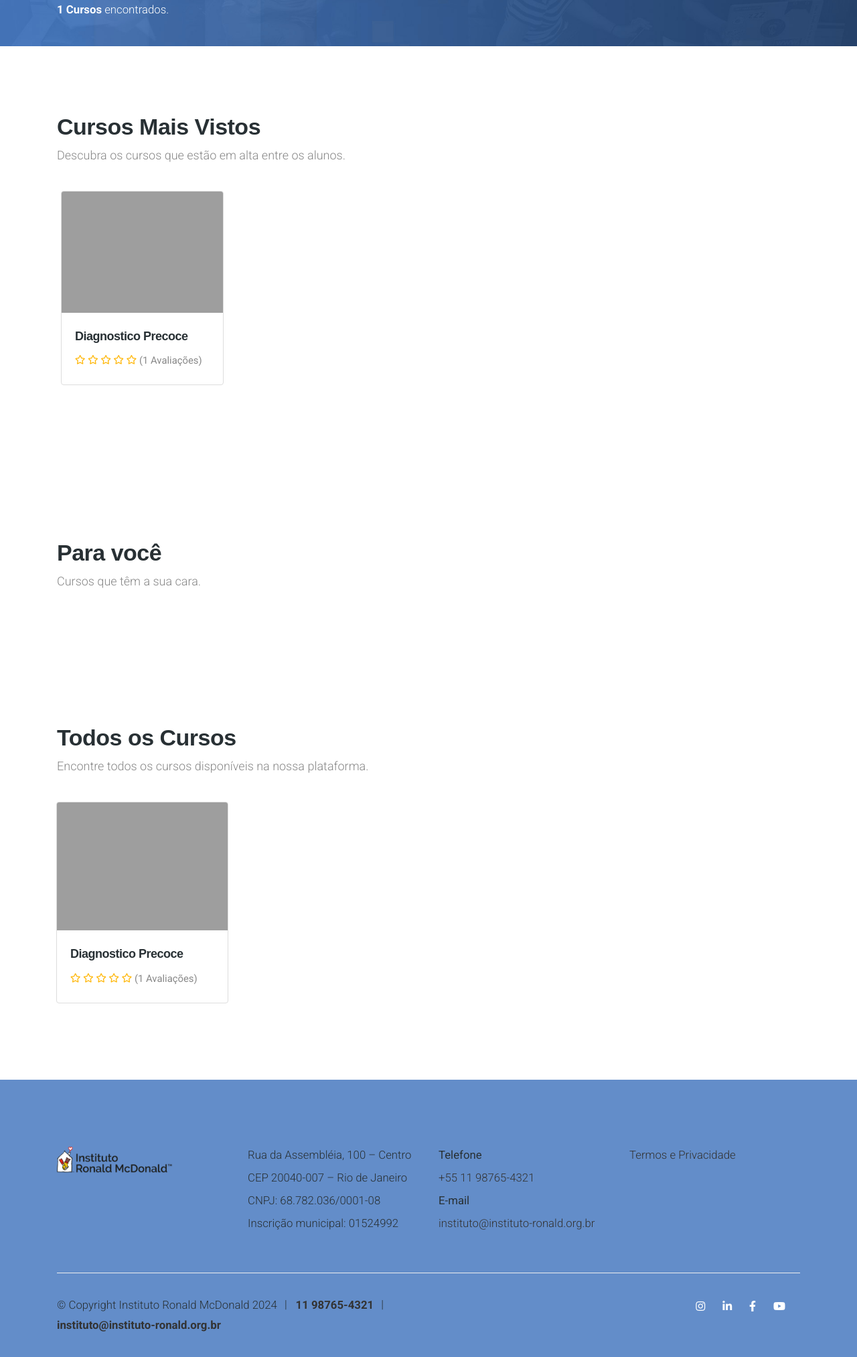
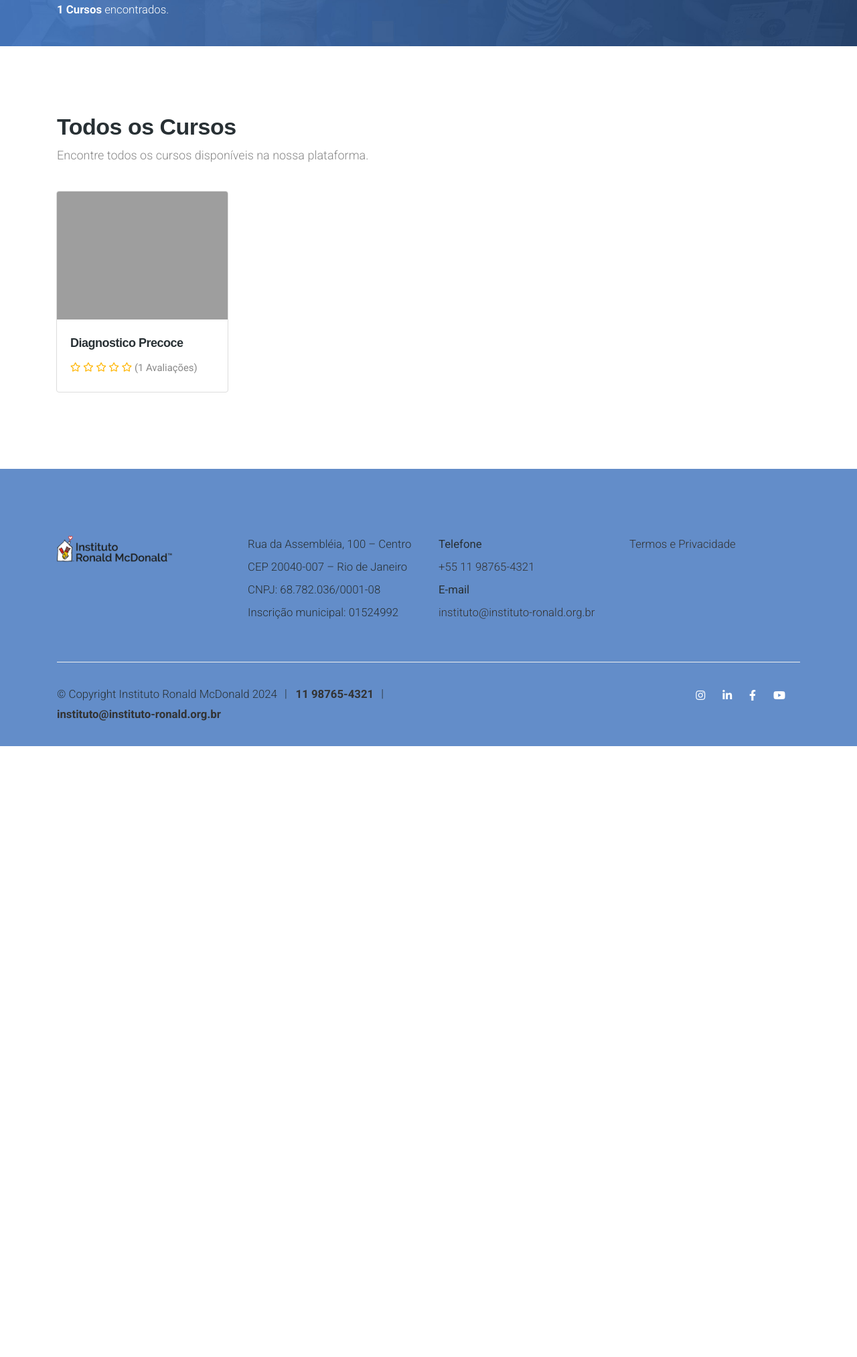
Before and after one commit to CaioLavorato/Instituto_backend, a Django app: page /cursos/ in a window 1280 px wide. Shown: the part 233-2259 px from the top of the page at 67% size. After the commit the page ends 1347 px from the top, so only its background shows below. Run offline with Django 5.2, Linux system fonts and the light colour scheme; a user stored in the database is signed in; data comes from the database, SQL or seed files in the repository; data that the repository does not hold is empty; some libraries are stand-ins or nearby versions; some web fonts are replaced; grey boxes are pictures that could not be loaded.

Commit message:
Correção Apontamentos

```diff
--- a/curso/templates/cursos.html
+++ b/curso/templates/cursos.html
@@ -41,7 +41,7 @@
                     </div>
                 </div>
                 <div class="col-md-6">
-                    <form class="d-flex" role="search" method="get" action="{% url 'cursos' %}">
+                    <form class="d-flex" role="search" method="GET" action="{% url 'cursos' %}">
                         <input class="form-control me-2" type="search" placeholder="Pesquisar Cursos" aria-label="Search" name="search" value="{{ busca }}">
                         <button class="btn btn-md" type="submit"><i class="fa fa-search" aria-hidden="true"></i></button>
                     </form>
@@ -51,7 +51,7 @@
     </section> <!-- END PAGE HERO -->
 
     <!-- Busca (Quando há uma busca) ============================================= -->
-    {% if busca %}
+    {% if busca.exists %}
     <section id="search-results" class="wide-60 courses-section division">
         <div class="container">
             <!-- SECTION TITLE -->
@@ -104,114 +104,11 @@
     </section> <!-- END BUSCA -->
     {% else %}
 
-    <!-- Cursos Mais Vistos ============================================= -->
-    <section id="courses-1" class="wide-100 courses-section division">
-        <div class="container">
-            <!-- SECTION TITLE -->
-            <div class="row">
-                <div class="col-md-12">
-                    <div class="section-title mb-40">
-                        <h4 class="h4-xl">Cursos Mais Vistos</h4>
-                        <p class="p-md">Descubra os cursos que estão em alta entre os alunos.</p>
-                    </div>
-                </div>
-            </div>
-
-            <!-- COURSE BOXES CAROUSEL -->
-            <div class="row courses-grid">
-                {% for curso in cursos_mais_vistos %}
-                <div class="col-md-6 col-lg-4 col-xl-3">
-                    <div class="cbox-1">
-                        <a href="{% url 'cursodetalhe' curso.id %}">
-                            <img class="img-fluid" src="{{ curso.thumb.url }}" alt="{{ curso.titulo }}" />
-                            <div class="cbox-1-txt">
-                                <p class="course-tags">
-                                    <span>{{ curso.categoria.nome }}</span>
-                                    <span>{{ curso.duracao }}</span>
-                                </p>
-                                <h5 class="h5-xs">{{ curso.titulo }}</h5>
-                                <div class="course-rating clearfix">
-                                    {% with curso.media_avaliacoes|default:0 as media_avaliacoes %}
-                                        {% with media_avaliacoes|floatformat:1 as rounded_media %}
-                                            {% for i in "12345" %}
-                                                {% if forloop.counter <= rounded_media|floatformat:0 %}
-                                                    <i class="fas fa-star"></i>
-                                                {% else %}
-                                                    <i class="far fa-star"></i>
-                                                {% endif %}
-                                            {% endfor %}
-                                            {% if rounded_media|floatformat:1|slice:":-1" != rounded_media|floatformat:0 %}
-                                                <i class="fas fa-star-half-alt"></i>
-                                            {% endif %}
-                                        {% endwith %}
-                                    {% endwith %}
-                                    <span>{{ media_avaliacoes|floatformat:1 }} ({{ curso.num_avaliacoes }} Avaliações)</span>
-                                </div>
-                            </div>
-                        </a>
-                    </div>
-                </div>
-                {% endfor %}
-            </div> <!-- END COURSE BOXES CAROUSEL -->
-        </div> <!-- End container -->
-    </section> <!-- END CURSOS MAIS VISTOS -->
-
-    <!-- Para Você ============================================= -->
-    <section id="courses-3" class="wide-60 courses-section division">
-        <div class="container">
-            <!-- SECTION TITLE -->
-            <div class="row">
-                <div class="col-md-12">
-                    <div class="section-title mb-40">
-                        <h4 class="h4-xl">Para você</h4>
-                        <p class="p-md">Cursos que têm a sua cara.</p>
-                    </div>
-                </div>
-            </div>
-
-            <!-- COURSES HOLDER -->
-            <div class="row courses-grid">
-                {% for curso in cursos_para_voce %}
-                <div class="col-md-6 col-lg-4 col-xl-3">
-                    <div class="cbox-1">
-                        <a href="{% url 'cursodetalhe' curso.id %}">
-                            <img class="img-fluid" src="{{ curso.thumb.url }}" alt="{{ curso.titulo }}" />
-                            <div class="cbox-1-txt">
-                                <p class="course-tags">
-                                    <span>{{ curso.categoria.nome }}</span>
-                                    <span>{{ curso.duracao }}</span>
-                                </p>
-                                <h5 class="h5-xs">{{ curso.titulo }}</h5>
-                                <div class="course-rating clearfix">
-                                    {% with curso.media_avaliacoes|default:0 as media_avaliacoes %}
-                                        {% with media_avaliacoes|floatformat:1 as rounded_media %}
-                                            {% for i in "12345" %}
-                                                {% if forloop.counter <= rounded_media|floatformat:0 %}
-                                                    <i class="fas fa-star"></i>
-                                                {% else %}
-                                                    <i class="far fa-star"></i>
-                                                {% endif %}
-                                            {% endfor %}
-                                            {% if rounded_media|floatformat:1|slice:":-1" != rounded_media|floatformat:0 %}
-                                                <i class="fas fa-star-half-alt"></i>
-                                            {% endif %}
-                                        {% endwith %}
-                                    {% endwith %}
-                                    <span>{{ media_avaliacoes|floatformat:1 }} ({{ curso.num_avaliacoes }} Avaliações)</span>
-                                </div>
-                            </div>
-                        </a>
-                    </div>
-                </div>
-                {% endfor %}
-            </div> <!-- END COURSES HOLDER -->
-        </div> <!-- End container -->
-    </section> <!-- END PARA VOCÊ -->
-
+    <!-- Verifique se existem cursos antes de exibir -->
+    {% if todos_cursos.exists %}
     <!-- Todos os Cursos ============================================= -->
     <section id="courses-5" class="courses-section division">
         <div class="container">
-            <!-- SECTION TITLE -->
             <div class="row">
                 <div class="col-md-12">
                     <div class="section-title mb-40">
@@ -220,9 +117,7 @@
                     </div>
                 </div>
             </div>
-
-            <!-- COURSES LIST -->
-            <div class="row">
+            <div class="row courses-grid">
                 {% for curso in todos_cursos %}
                 <div class="col-md-6 col-lg-4 col-xl-3">
                     <div class="cbox-1">
@@ -259,7 +154,10 @@
             </div> <!-- END COURSES LIST -->
         </div> <!-- End container -->
     </section> <!-- END TODOS OS CURSOS -->
-
+    {% else %}
+    <p>Nenhum curso encontrado.</p>
+    {% endif %}
+{% endif %}
     <!-- PAGE PAGINATION ============================================= -->
     <!-- <div class="page-pagination division">
         <div class="container">
@@ -279,6 +177,5 @@
             </div>
         </div>
     </div>  -->
-	{% endif %}
 </div> <!-- END INNER PAGE WRAPPER -->
 {% endblock %}
--- a/curso/views.py
+++ b/curso/views.py
@@ -34,38 +34,36 @@ def login_view(request):
 
     return render(request, 'login.html')
 
+def homepage(request):
+    cursos_mais_vistos = Curso.objects.annotate(
+        media_avaliacoes=Avg('avaliacao__estrelas'),
+        num_avaliacoes=Count('avaliacao')
+    ).order_by('-visualizacoes').prefetch_related('avaliacao')
 
-def homepage(request):
-    # Consulta para obter os cursos mais vistos
-    cursos_mais_vistos = Curso.objects.annotate(
-            media_avaliacoes=Avg('avaliacao__estrelas'),
-            num_avaliacoes=Count('avaliacao')
-        ).order_by('-visualizacoes')[:5].prefetch_related('avaliacao')
-
-    # Consulta para obter os cursos recém-adicionados (ordenados por data de criação)
     cursos_recem_adicionados = Curso.objects.annotate(
-            media_avaliacoes=Avg('avaliacao__estrelas'),
-            num_avaliacoes=Count('avaliacao')
-        ).order_by('-data_criacao')[:5].prefetch_related('avaliacao')
+        media_avaliacoes=Avg('avaliacao__estrelas'),
+        num_avaliacoes=Count('avaliacao')
+    ).order_by('-data_criacao').prefetch_related('avaliacao')
 
     context = {
-            'cursos_mais_vistos': cursos_mais_vistos,
-            'cursos_recem_adicionados': cursos_recem_adicionados,
+        'cursos_mais_vistos': cursos_mais_vistos,
+        'cursos_recem_adicionados': cursos_recem_adicionados,
     }
 
     return render(request, "homepage.html", context)
 
 
+
 @login_required
 def cursos(request):
     try:
-        # Obter o termo de pesquisa
         busca = request.GET.get('search', '')
+        print(f"Termo de busca: '{busca}'")
 
-        # Filtrar cursos pelo nome, se o termo de busca estiver presente
         if busca:
             todos_cursos = Curso.objects.filter(
-                Q(titulo__icontains=busca) | Q(categoria__nome__icontains=busca)
+                Q(titulo__icontains=busca) |
+                Q(descricao__icontains=busca)
             ).annotate(
                 media_avaliacoes=Avg('avaliacao__estrelas'),
                 num_avaliacoes=Count('avaliacao')
@@ -76,52 +74,27 @@ def cursos(request):
                 num_avaliacoes=Count('avaliacao')
             ).prefetch_related('avaliacao')
 
-        # Obter os cursos mais vistos
-        cursos_mais_vistos = Curso.objects.annotate(
-            media_avaliacoes=Avg('avaliacao__estrelas'),
-            num_avaliacoes=Count('avaliacao')
-        ).order_by('-visualizacoes')[:5].prefetch_related('avaliacao')
-
-        # Obter os módulos concluídos pelo usuário e filtrar cursos correspondentes
-        modulos_concluidos = Modulo_usuario.objects.filter(usuario=request.user, ind_concluido=True).values_list(
-            'modulo__curso', flat=True)
-        cursos_para_voce = Curso.objects.filter(
-            id__in=modulos_concluidos
-        ).annotate(
-            media_avaliacoes=Avg('avaliacao__estrelas'),
-            num_avaliacoes=Count('avaliacao')
-        ).prefetch_related('avaliacao')[:5]
+        print(f"Número de todos os cursos: {todos_cursos.count()}")
 
         # Formatar dados para o template
         for curso in todos_cursos:
-            curso.media_avaliacoes_formatado = f"{curso.media_avaliacoes:.1f}"
-            curso.media_avaliacoes_rounded = round(curso.media_avaliacoes)
-
-        for curso in cursos_mais_vistos:
-            curso.media_avaliacoes_formatado = f"{curso.media_avaliacoes:.1f}"
-            curso.media_avaliacoes_rounded = round(curso.media_avaliacoes)
-
-        for curso in cursos_para_voce:
-            curso.media_avaliacoes_formatado = f"{curso.media_avaliacoes:.1f}"
-            curso.media_avaliacoes_rounded = round(curso.media_avaliacoes)
+            if curso.media_avaliacoes is not None:
+                curso.media_avaliacoes_formatado = f"{curso.media_avaliacoes:.1f}"
+                curso.media_avaliacoes_rounded = round(curso.media_avaliacoes)
+            else:
+                curso.media_avaliacoes_formatado = "0.0"
+                curso.media_avaliacoes_rounded = 0
 
         context = {
             'todos_cursos': todos_cursos,
-            'cursos_mais_vistos': cursos_mais_vistos,
-            'cursos_para_voce': cursos_para_voce,
-            'busca': busca,
+            'busca': busca  # Para manter o valor de busca no formulário
         }
 
         return render(request, "cursos.html", context)
 
     except Exception as e:
-        # Lidar com erros de consulta ou renderização
-        print(f"Erro ao obter cursos: {e}")
-        context = {
-            'error_message': "Ocorreu um erro ao carregar os cursos."
-        }
-        return render(request, "cursos.html", context)
-
+        print(f"Erro ao buscar cursos: {e}")
+        return render(request, "cursos.html", {"error": "Erro ao carregar cursos."})
 
 @login_required
 def meuscursos(request):
```
Also changed, not shown: curso/templates/homepage.html (+23 -6 lines), media/thumb_cursos/Captura_de_tela_2023-09-19_225552.png (added), media/thumb_cursos/Captura_de_tela_2023-09-19_225552_pBHTP42.png (added), media/thumb_cursos/Captura_de_tela_2024-09-28_171751.png (added), media/thumb_cursos/Captura_de_tela_2024-09-28_171751_HQGI7EI.png (added), media/thumb_cursos/Captura_de_tela_2024-09-28_171751_lYuSHn4.png (added).
